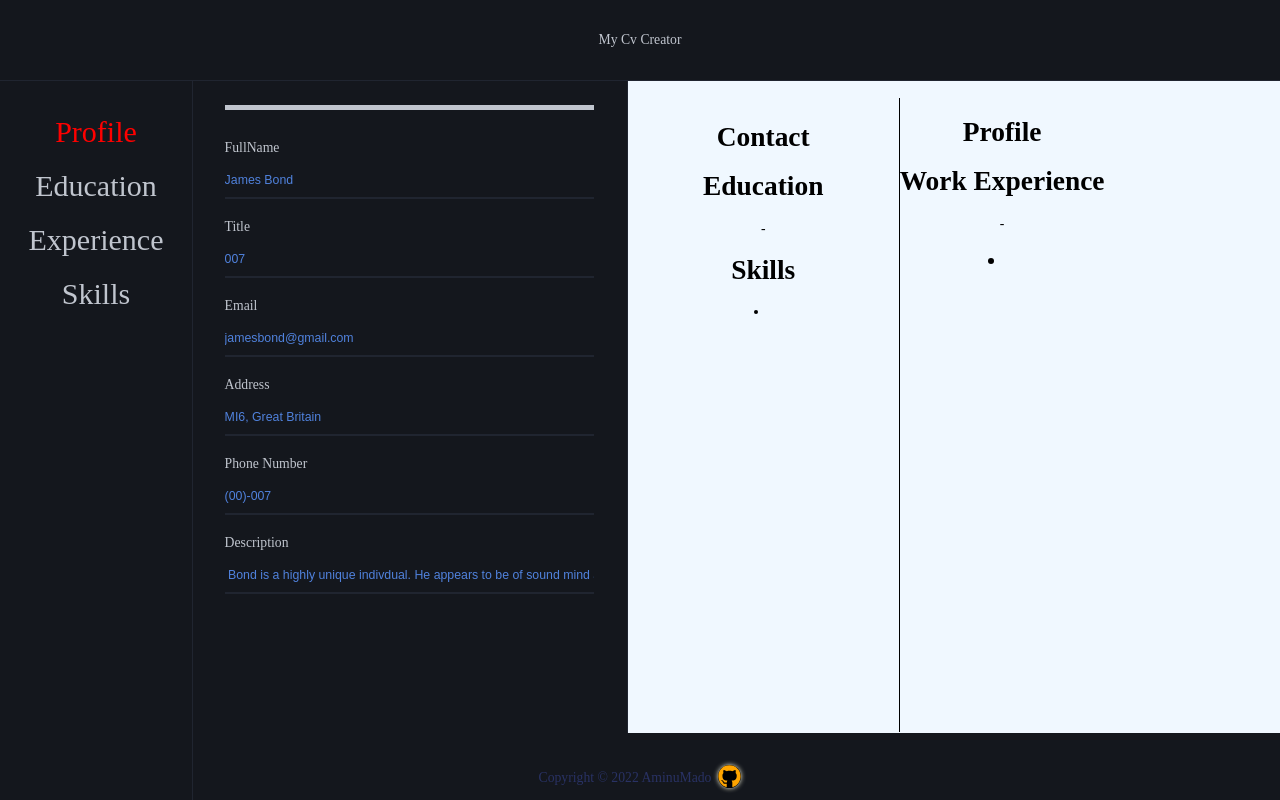
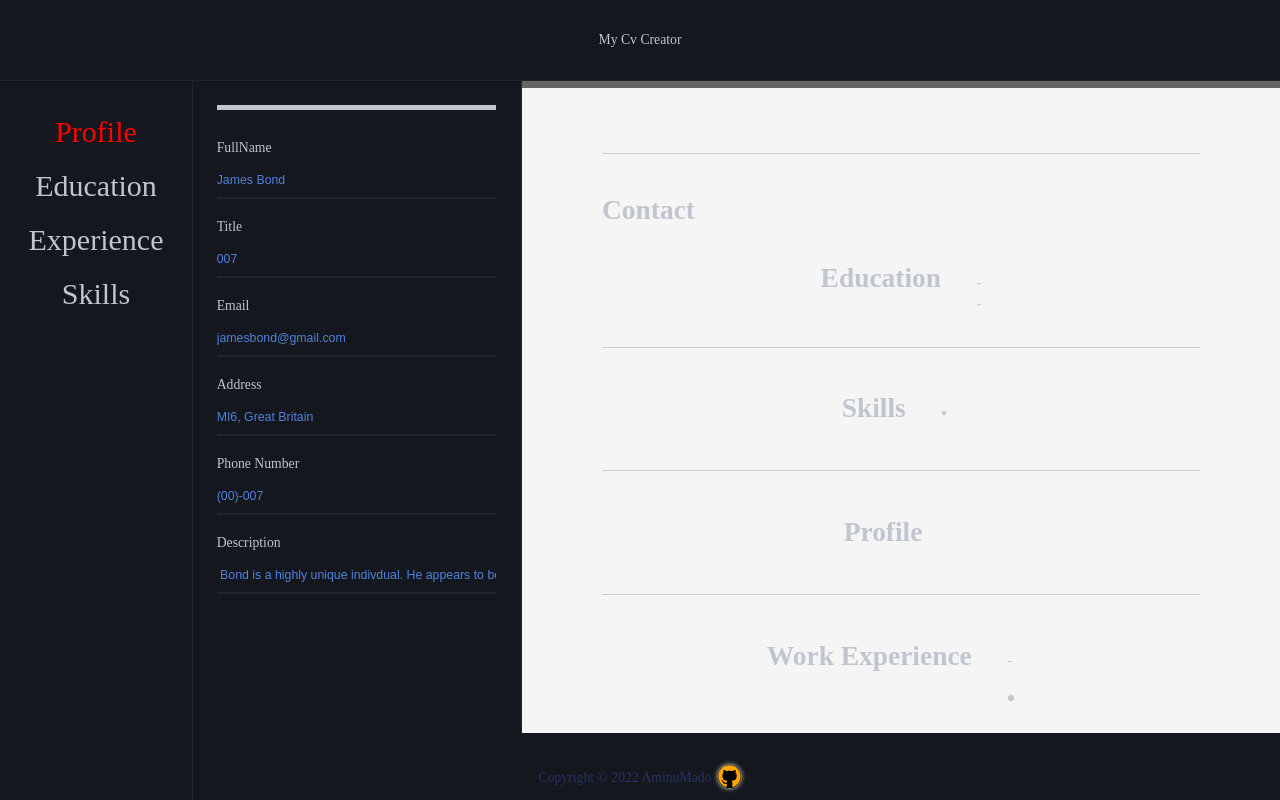
Before and after one commit to AminuMado/cv-creator, a React app: page / in a window 1280 px wide. Built offline with nearby package versions, Linux system fonts and the light colour scheme; the HTML template or start-up script is replaced by a standard one.

Commit message:
added the styling for the cv preview

```diff
--- a/src/components/CvPreview/CvPreview.css
+++ b/src/components/CvPreview/CvPreview.css
@@ -1,17 +1,167 @@
-.cv-preview-wrapper {
-  color: black;
+.preview-wrapper {
+  width: 73.076em;
+  text-align: left;
+}
+.inner {
+  padding: 10px 80px;
+  background: #f5f5f5;
+  border: solid #666;
+  border-width: 8px 0 2px 0;
+}
+.cv-header-wrapper {
+  margin: 2.5em 0 3em 0;
+  padding-bottom: 1.5em;
+  border-bottom: 1px solid #ccc;
+}
+.flex-wrapper {
+  display: flex;
+  align-items: center;
+}
+.header-content-1 {
+  width: 66%;
+}
+.header-content-1 > h1 {
+  font-size: 48px;
+  text-transform: uppercase;
+  letter-spacing: 3px;
+  margin: 0;
+  padding: 0;
+}
+.header-content-1 > p {
+  text-transform: uppercase;
+  letter-spacing: 2px;
+  margin: 0;
+  padding: 0;
+  font-style: italic;
+  font-size: 152%;
+}
+.header-content-2 {
+  width: 32%;
+  margin-left: 1.99%;
+}
+.cv-contact-wrapper {
+  margin-top: 7px;
+}
+.header-content-2 h3 {
+  letter-spacing: 2px;
+  margin: 0;
+  padding: 2px;
+
+  font-size: 122%;
+}
+.main {
+  display: block;
+  margin: 0 0 1em 0;
+}
+
+.cv-profile-wrapper {
+  margin-bottom: 2em;
+  padding-bottom: 2em;
+  border-bottom: 1px solid #ccc;
+  display: flex;
+  justify-content: center;
+  align-items: baseline;
+  gap: 6%;
+}
+.title-container {
+  width: 12.3%;
+  text-align: left;
+}
+.title-container > h2 {
+  font-style: italic;
+  color: #333;
+  font-size: 152%;
+  font-weight: normal;
+  margin: 0;
+  padding: 0;
+}
+.content-container {
+  width: 80.2%;
+  text-align: left;
+}
+
+p.enlarge {
+  font-size: 144%;
+  padding-right: 2.5em;
+  line-height: 24px;
+  text-align: justify;
+}
+.cv-skills-wrapper {
+  margin-bottom: 2em;
+  padding-bottom: 2em;
+  border-bottom: 1px solid #ccc;
+  display: flex;
+  justify-content: center;
+  align-items: baseline;
+  gap: 6%;
+}
+.content-container ul {
+  display: flex;
+  flex-wrap: wrap;
+  padding-left: 0;
+}
+
+.content-container ul li {
+  list-style: none;
+  flex: 0 0 20%;
+  line-height: 24px;
+}
+.cv-experience-wrapper {
+  margin-bottom: 2em;
+  padding-bottom: 2em;
+  border-bottom: 1px solid #ccc;
+  display: flex;
+  justify-content: center;
+  align-items: baseline;
+  gap: 6%;
+}
+.experience-item-wrapper {
+  margin-bottom: 1em;
+  padding-bottom: 1em;
+  border-bottom: 1px solid #ccc;
+}
+.experience-header {
+  display: flex;
+  justify-content: space-between;
+  align-items: baseline;
+}
+.flex-wrapper h4 {
+  border-left: 2px solid black;
+  margin: 0 0 0 2px;
+  padding: 2px;
+}
+.experience-name {
+  margin: 0;
+  font-size: 1.3rem;
+}
+.experience-title {
+  text-transform: uppercase;
+  letter-spacing: 2px;
+  margin: 0;
+  padding: 0;
+  font-style: italic;
+  font-size: 0.95rem;
+}
+.experience-responsibilities > ul {
   display: flex;
   flex-direction: column;
 }
-.cv-column-container {
+.education-item-wrapper {
+  margin-bottom: 1em;
+  padding-bottom: 1em;
+  border-bottom: 1px solid #ccc;
+}
+.cv-education-wrapper {
+  margin-bottom: 2em;
+  padding-bottom: 2em;
+  border-bottom: 1px solid #ccc;
   display: flex;
+  justify-content: center;
+  align-items: baseline;
+  gap: 6%;
 }
-.cv-left-column-wrapper {
-  border-right: 1px solid;
-  height: calc(100vh - 22vh);
-  min-width: 40%;
-  padding: 5px;
+.education-header {
+  display: flex;
+  justify-content: space-between;
+  align-items: baseline;
 }
-
-.cv-right-column-wrapper {
-}
```
